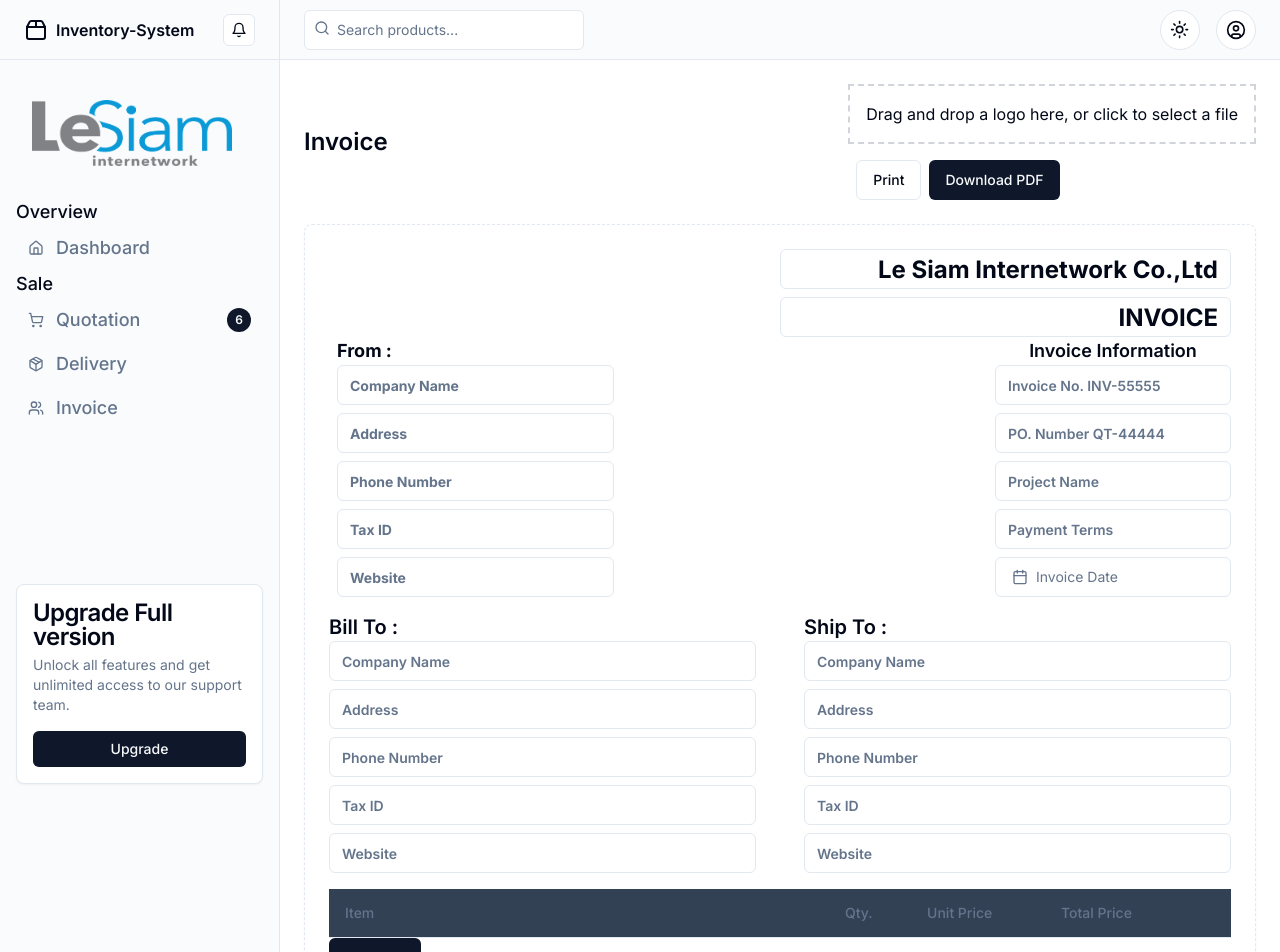
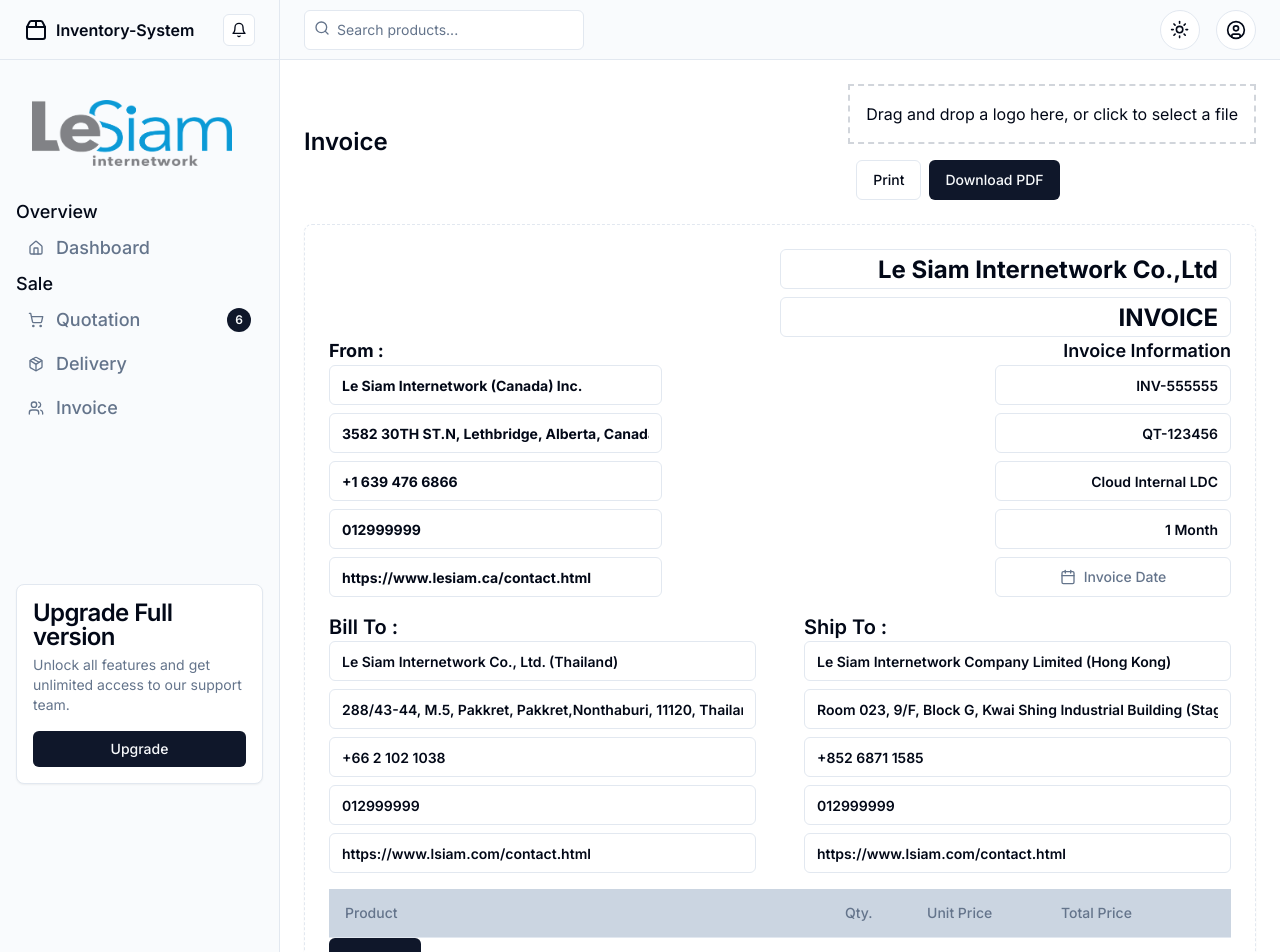
Before and after one commit to rapterxcode/lsiam-inventory, a Next.js app: page /page/Invoice in a window 1280 px wide. Shown: the top 952 px of the page. Built offline with nearby package versions, Linux system fonts and the light colour scheme.

Commit message:
main commit

```diff
--- a/components/Invoice/Header.tsx
+++ b/components/Invoice/Header.tsx
@@ -5,9 +5,10 @@
 interface HeaderProps {
   logo: string | null;
   setLogo: (logo: string | null) => void;
+  isPrinting: boolean; // Add this prop
 }
 
-const Header: React.FC<HeaderProps> = ({ logo, setLogo }) => {
+const Header: React.FC<HeaderProps> = ({ logo, setLogo, isPrinting }) => {
   const [companyText, setCompanyText] = useState('Le Siam Internetwork Co.,Ltd');
   const [invoiceText, setInvoiceText] = useState('INVOICE');
 
@@ -16,12 +17,18 @@
       <div className="flex items-center">
         <div className="flex-1">
           <div className="mt-auto p-10 justify-items-start">
-            {/* <LogoUpload onLogoUpload={setLogo} /> */}
             {logo && <img src={logo} alt="Company Logo" className="w-[200px] h-[auto]" />}
           </div>
         </div>
       </div>
       <div className="flex flex-col items-end">
+        {isPrinting ? (
+          <>
+            <div className="text-2xl font-bold text-right mb-2">{companyText}</div>
+            <div className="text-2xl font-bold text-right">{invoiceText}</div>
+          </>
+        ) : (
+          <>
             <Input
               type="text"
               value={companyText}
@@ -34,6 +41,8 @@
               onChange={(e) => setInvoiceText(e.target.value)}
               className="text-2xl font-bold text-right bg-transparent"
             />
+          </>
+        )}
       </div>
     </div>
   );
--- a/components/Invoice/InvoiceBuilder.tsx
+++ b/components/Invoice/InvoiceBuilder.tsx
@@ -11,17 +11,20 @@
 
 const InvoiceBuilder: React.FC = () => {
   const [logo, setLogo] = useState<string | null>(null);
+  const [isPrinting, setIsPrinting] = useState(false);
   const componentRef = useRef<HTMLDivElement>(null);
 
   const handlePrint = useReactToPrint({
     content: () => componentRef.current,
     onBeforeGetContent: () => {
       return new Promise((resolve) => {
+        setIsPrinting(true);
         setTimeout(() => {
           resolve();
         }, 500); // Delay to ensure all elements are rendered
       });
     },
+    onAfterPrint: () => setIsPrinting(false),
   });
 
   useEffect(() => {
@@ -54,10 +57,10 @@
         }}
       >
         <div ref={componentRef} className="invoice-builder p-6 rounded-lg shadow-md bg-white">
-          <Header logo={logo} setLogo={setLogo} />
-          <InvoiceDetails />
-          <ItemList />
-          <Footer />
+          <Header logo={logo} setLogo={setLogo} isPrinting={isPrinting} />
+          <InvoiceDetails isPrinting={isPrinting}  />
+          <ItemList  isPrinting={isPrinting} />
+          <Footer  />
         </div>
       </div>
     </main>
--- a/components/Invoice/InvoiceDetails.tsx
+++ b/components/Invoice/InvoiceDetails.tsx
@@ -15,51 +15,83 @@
 import { Input } from "../ui/input"
 import { Card, CardContent, CardHeader, CardTitle } from "../ui/card"
 
-export function InvoiceDetails() {
-  const [client, setClient] = React.useState<string>("")
-  const [invoiceNumber, setInvoiceNumber] = React.useState<string>("")
-  const [poNumber, setPoNumber] = React.useState<string>("")
-  const [paymentTerms, setPaymentTerms] = React.useState<string>("")
-  const [project, setProject] = React.useState<string>("")
+interface InvoiceDetailsProps {
+  isPrinting: boolean;
+}
+
+export const InvoiceDetails: React.FC<InvoiceDetailsProps> = ({ isPrinting }) => {
+  const [client, setClient] = React.useState<string>("Le Siam Internetwork Co., Ltd. (Thailand)")
+  const [invoiceNumber, setInvoiceNumber] = React.useState<string>("INV-555555")
+  const [poNumber, setPoNumber] = React.useState<string>("QT-123456")
+  const [paymentTerms, setPaymentTerms] = React.useState<string>("1 Month")
+  const [project, setProject] = React.useState<string>("Cloud Internal LDC")
   const [invoiceDate, setInvoiceDate] = React.useState<Date>()
-  const [fromCompanyName, setFromCompanyName] = React.useState<string>("")
-  const [fromAddress, setFromAddress] = React.useState<string>("")
-  const [fromPhoneNumber, setFromPhoneNumber] = React.useState<string>("")
-  const [fromTaxID, setFromTaxID] = React.useState<string>("")
-  const [fromWebsite, setFromWebsite] = React.useState<string>("")
-  const [toAddress, setToAddress] = React.useState<string>("")
-  const [toPhoneNumber, setToPhoneNumber] = React.useState<string>("")
-  const [toTaxID, setToTaxID] = React.useState<string>("")
-  const [toWebsite, setToWebsite] = React.useState<string>("")
-  const [shipCompanyName, setShipCompanyName] = React.useState<string>("")
-  const [shipAddress, setShipAddress] = React.useState<string>("")
-  const [shipPhoneNumber, setShipPhoneNumber] = React.useState<string>("")
-  const [shipTaxID, setShipTaxID] = React.useState<string>("")
-  const [shipWebsite, setShipWebsite] = React.useState<string>("")
+  const [fromCompanyName, setFromCompanyName] = React.useState<string>("Le Siam Internetwork (Canada) Inc.")
+  const [fromAddress, setFromAddress] = React.useState<string>("3582 30TH ST.N, Lethbridge, Alberta, Canada Post Code: T1H 6Z4")
+  const [fromPhoneNumber, setFromPhoneNumber] = React.useState<string>("+1 639 476 6866")
+  const [fromTaxID, setFromTaxID] = React.useState<string>("012999999")
+  const [fromWebsite, setFromWebsite] = React.useState<string>("https://www.lesiam.ca/contact.html")
+  const [toAddress, setToAddress] = React.useState<string>("288/43-44, M.5, Pakkret, Pakkret,Nonthaburi, 11120, Thailand.")
+  const [toPhoneNumber, setToPhoneNumber] = React.useState<string>("+66 2 102 1038")
+  const [toTaxID, setToTaxID] = React.useState<string>("012999999")
+  const [toWebsite, setToWebsite] = React.useState<string>("https://www.lsiam.com/contact.html")
+  const [shipCompanyName, setShipCompanyName] = React.useState<string>("Le Siam Internetwork Company Limited (Hong Kong)")
+  const [shipAddress, setShipAddress] = React.useState<string>("Room 023, 9/F, Block G, Kwai Shing Industrial Building (Stage 2), 42-46 Tai Lin Pai Road, Kwai Chung, N.T., HongKong")
+  const [shipPhoneNumber, setShipPhoneNumber] = React.useState<string>("+852 6871 1585")
+  const [shipTaxID, setShipTaxID] = React.useState<string>("012999999")
+  const [shipWebsite, setShipWebsite] = React.useState<string>("https://www.lsiam.com/contact.html")
 
   return (
 <div>
-      <section className="mb-2 grid grid-cols-2 gap-12 justify-end">
-        <div className="ml-2 col-start-1 text-lg font-bold justify-start text-left">
+      <section className="mb-2 grid grid-cols-2  justify-end">
+        <div className=" text-lg font-bold  text-left ">
         <h1>From :</h1>
+        {isPrinting ? (
+              <>
+
+                <div className="text-lg  text-left">
+                <div>{fromCompanyName}</div>
+                <div>{fromAddress}</div>
+                <div>{fromPhoneNumber}</div>
+                <div>{fromTaxID}</div>
+                <div>{fromWebsite}</div>
+                </div>
+
+              </>
+            ) : (
+              <>
           <Input type="text" placeholder="Company Name" value={fromCompanyName} onChange={(e) => setFromCompanyName(e.target.value)} className='mb-2 bg-transparent' />
           <Input type="text" placeholder="Address" value={fromAddress} onChange={(e) => setFromAddress(e.target.value)} className='mb-2 bg-transparent' />
           <Input type="text" placeholder="Phone Number" value={fromPhoneNumber} onChange={(e) => setFromPhoneNumber(e.target.value)} className='mb-2 bg-transparent' />
           <Input type="text" placeholder="Tax ID" value={fromTaxID} onChange={(e) => setFromTaxID(e.target.value)} className='mb-2 bg-transparent' />
           <Input type="text" placeholder="Website" value={fromWebsite} onChange={(e) => setFromWebsite(e.target.value)} className='mb-2 bg-transparent' />
+          </>
+          )}
         </div>
-        <div className="col-end-4 text-lg font-semibold justify-end text-center">
-        <p>Invoice Information</p>
-        <Input type="text" placeholder="Invoice No. INV-55555" value={invoiceNumber} onChange={(e) => setInvoiceNumber(e.target.value)} className='mb-2 bg-transparent' />
-        <Input type="text" placeholder="PO. Number QT-44444" value={poNumber} onChange={(e) => setPoNumber(e.target.value)} className='mb-2 bg-transparent' />
-        <Input type="text" placeholder="Project Name" value={project} onChange={(e) => setProject(e.target.value)} className='mb-2 bg-transparent' />
-        <Input type="text" placeholder="Payment Terms" value={paymentTerms} onChange={(e) => setPaymentTerms(e.target.value)} className='mb-2 bg-transparent' />
+        <div className="col-end-4 text-lg font-semibold justify-end text-right">
+        <h1>Invoice Information</h1>
+        {isPrinting ? (
+              <>
+              <div className="text-lg text-right ">
+                <div>{invoiceNumber}</div>
+                <div>{poNumber}</div>
+                <div>{project}</div>
+                <div>{paymentTerms}</div>
+                <div>{invoiceDate ? format(invoiceDate, "PPP") : ''}</div>
+                </div>
+              </>
+            ) : (
+              <>
+        <Input type="text" placeholder="Invoice No. INV-55555" value={invoiceNumber} onChange={(e) => setInvoiceNumber(e.target.value)} className='mb-2 bg-transparent text-right' />
+        <Input type="text" placeholder="PO. Number QT-44444" value={poNumber} onChange={(e) => setPoNumber(e.target.value)} className='mb-2 bg-transparent text-right' />
+        <Input type="text" placeholder="Project Name" value={project} onChange={(e) => setProject(e.target.value)} className='mb-2 bg-transparent text-right' />
+        <Input type="text" placeholder="Payment Terms" value={paymentTerms} onChange={(e) => setPaymentTerms(e.target.value)} className='mb-2 bg-transparent text-right' />
     <Popover>
       <PopoverTrigger asChild>
         <Button
           variant={"outline"}
           className={cn(
-            "w-[100%] justify-start text-left font-normal bg-transparent",
+            "w-[100%] bg-transparent text-right",
             !invoiceDate && "text-muted-foreground"
           )}
         >
@@ -76,25 +108,50 @@
         />
       </PopoverContent>
     </Popover>
+    </>
+            )}
         </div>
     </section>
     <section className="mb-2 grid grid-cols-2 gap-12">
       <div className="text-xl font-semibold justify-end text-left">
       <p>Bill To :</p>
+      {isPrinting ? (
+              <>
+                <div>{client}</div>
+                <div>{toAddress}</div>
+                <div>{toPhoneNumber}</div>
+                <div>{toTaxID}</div>
+                <div>{toWebsite}</div>
+              </>
+            ) : (
+              <>
             <Input type="text" placeholder="Company Name" value={client} onChange={(e) => setClient(e.target.value)} className='mb-2 bg-transparent' />
             <Input type="text" placeholder="Address" value={toAddress} onChange={(e) => setToAddress(e.target.value)} className='mb-2 bg-transparent' />
             <Input type="text" placeholder="Phone Number" value={toPhoneNumber} onChange={(e) => setToPhoneNumber(e.target.value)} className='mb-2 bg-transparent' />
             <Input type="text" placeholder="Tax ID" value={toTaxID} onChange={(e) => setToTaxID(e.target.value)} className='mb-2 bg-transparent' />
             <Input type="text" placeholder="Website" value={toWebsite} onChange={(e) => setToWebsite(e.target.value)} className='mb-2 bg-transparent' />
-
+            </>
+            )}
         </div>
       <div className="text-xl font-semibold justify-end text-left">
       <p>Ship To :</p>
+      {isPrinting ? (
+              <>
+                <div>{shipCompanyName}</div>
+                <div>{shipAddress}</div>
+                <div>{shipPhoneNumber}</div>
+                <div>{shipTaxID}</div>
+                <div>{shipWebsite}</div>
+              </>
+            ) : (
+              <>
             <Input type="text" placeholder="Company Name" value={shipCompanyName} onChange={(e) => setShipCompanyName(e.target.value)} className='mb-2 bg-transparent' />
             <Input type="text" placeholder="Address" value={shipAddress} onChange={(e) => setShipAddress(e.target.value)} className='mb-2 bg-transparent' />
             <Input type="text" placeholder="Phone Number" value={shipPhoneNumber} onChange={(e) => setShipPhoneNumber(e.target.value)} className='mb-2 bg-transparent' />
             <Input type="text" placeholder="Tax ID" value={shipTaxID} onChange={(e) => setShipTaxID(e.target.value)} className='mb-2 bg-transparent' />
             <Input type="text" placeholder="Website" value={shipWebsite} onChange={(e) => setShipWebsite(e.target.value)} className='mb-2 bg-transparent' />
+            </>
+            )}
         </div>
     </section>
     </div>
--- a/components/Invoice/ItemList.tsx
+++ b/components/Invoice/ItemList.tsx
@@ -18,7 +18,7 @@
   totalPrice: number;
 }
 
-const ItemList: React.FC = () => {
+const ItemList: React.FC<{ isPrinting: boolean }> = ({ isPrinting }) => {
   const [items, setItems] = useState<Item[]>([]);
   const [subTotal, setSubTotal] = useState<number>(0);
   const [total, setTotal] = useState<number>(0);
@@ -79,28 +79,34 @@
   return (
     <div>
       <Table>
-        <TableHeader className='bg-slate-700'>
+        <TableHeader className='bg-slate-300'>
           <TableRow>
-            <TableHead className="w-[500px]">Item</TableHead>
+            <TableHead className="w-[500px]">Product</TableHead>
             <TableHead>Qty.</TableHead>
             <TableHead>Unit Price</TableHead>
             <TableHead>Total Price</TableHead>
-            <TableHead></TableHead>
+            {!isPrinting && <TableHead></TableHead>}
           </TableRow>
         </TableHeader>
         <TableBody>
           {items.map((item, index) => (
             <TableRow key={index}>
               <TableCell className="font-medium">
+                {isPrinting ? (
+                  item.item
+                ) : (
                   <Textarea
                     name="item"
                     placeholder="Item"
                     value={item.item}
                     onChange={(e) => handleItemChange(index, e)}
-                  // className="resize-none"
                   />
+                )}
               </TableCell>
               <TableCell>
+                {isPrinting ? (
+                  item.qty
+                ) : (
                   <Input
                     type="number"
                     name="qty"
@@ -109,8 +115,12 @@
                     onChange={(e) => handleItemChange(index, e)}
                     className="mr-2 w-24"
                   />
+                )}
               </TableCell>
               <TableCell>
+                {isPrinting ? (
+                  item.unitPrice
+                ) : (
                   <Input
                     type="number"
                     name="unitPrice"
@@ -119,8 +129,12 @@
                     onChange={(e) => handleItemChange(index, e)}
                     className="mr-2 w-24"
                   />
+                )}
               </TableCell>
               <TableCell>
+                {isPrinting ? (
+                  item.totalPrice
+                ) : (
                   <Input
                     type="number"
                     name="totalPrice"
@@ -129,17 +143,22 @@
                     onChange={(e) => handleItemChange(index, e)}
                     className="mr-2 w-24"
                   />
+                )}
               </TableCell>
+              {!isPrinting && (
                 <TableCell>
                   <Button variant="ghost" onClick={() => removeItem(index)}>
                     Remove
                   </Button>
                 </TableCell>
+              )}
             </TableRow>
           ))}
         </TableBody>
       </Table>
+      {!isPrinting && (
         <Button onClick={addItem}>Add Item</Button>
+      )}
       <section className="mb-2 grid grid-cols-2 gap-20 text-right justify-end">
         <div className="col-span-1 col-start-2">
           <div className="grid grid-cols-2 gap-1 ">
```
Lines whose indentation alone changed are shown as unchanged.
